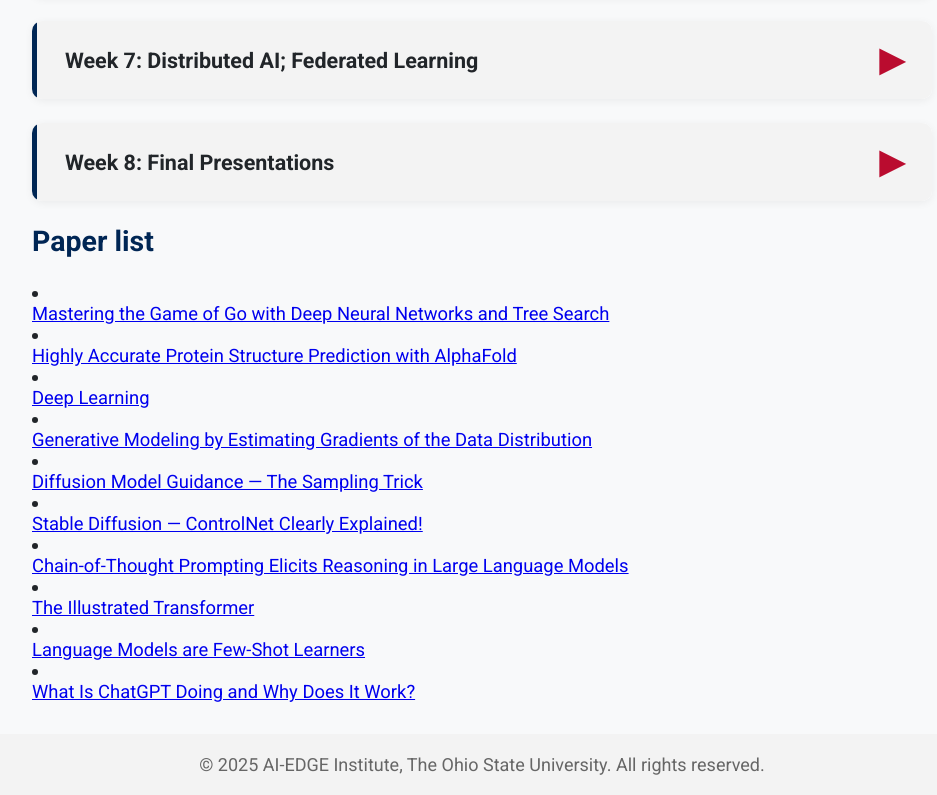
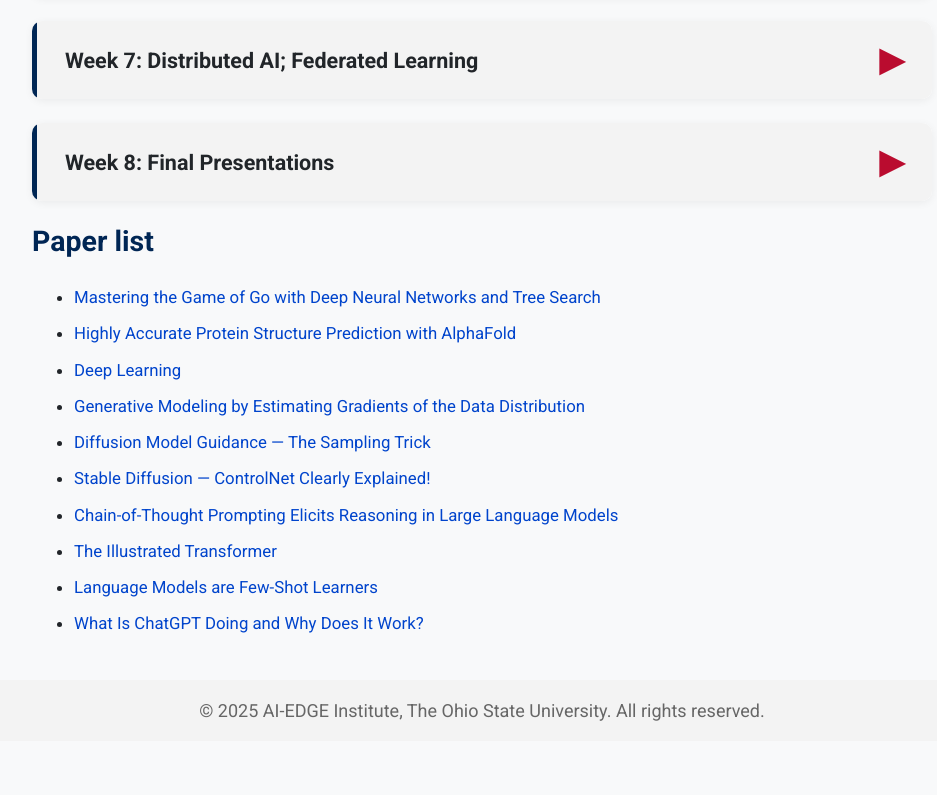
Before and after one commit to REU-AI-EDGE-OSU/REU-AI-EDGE-OSU.github.io, a plain HTML site: page lectures.html in a window 1280 px wide. Shown: the part 1418-2213 px from the top of the page, without its empty margins (158-1095 px from the left). After the commit the page ends 2159 px from the top, so only its background shows below. Drawn offline with Linux system fonts and the light colour scheme.

Commit message:
[update] refinement for paper list

```diff
--- a/lectures.html
+++ b/lectures.html
@@ -187,6 +187,28 @@
 		    text-align: left;
 		  }
 		}
+
+        .paper-list {
+            list-style-type: disc;
+            padding-left: 20px;
+            line-height: 1.8;
+            font-size: 1.05rem;
+        }
+
+        .paper-list li {
+            margin-bottom: 6px;
+        }
+
+        .paper-list a {
+            color: #0044cc;
+            text-decoration: none;
+            transition: color 0.2s ease-in-out;
+        }
+
+        .paper-list a:hover {
+            color: #d23669;
+            text-decoration: underline;
+        }
     </style>
 </head>
 <body>
@@ -463,6 +485,7 @@
                 </div>
             </div>
             <h2>Paper list</h2>
+            <ul class="paper-list">
                 <li class="guidelines-item">
                         <div><a href="https://papoef.wordpress.com/wp-content/uploads/2016/05/nature16961-copy.pdf" target="_blank">Mastering the Game of Go with Deep Neural Networks and Tree Search</a></div>
                     </li>
@@ -472,7 +495,7 @@
                 <li class="guidelines-item">
                         <div><a href="https://www.nature.com/articles/nature14539" target="_blank">Deep Learning</a></div>
                     </li>
-		<li class="guidelines-item">
+		        <li class="guidelines-item">
                         <div><a href="https://yang-song.net/blog/2021/score/" target="_blank">Generative Modeling by Estimating Gradients of the Data Distribution</a></div>
                     </li>
                 <li class="guidelines-item">
@@ -481,7 +504,7 @@
                 <li class="guidelines-item">
                         <div><a href="https://medium.com/@steinsfu/stable-diffusion-controlnet-clearly-explained-f86092b62c89" target="_blank">Stable Diffusion — ControlNet Clearly Explained!</a></div>
                     </li>
-		<li class="guidelines-item">
+		        <li class="guidelines-item">
                         <div><a href="https://proceedings.neurips.cc/paper_files/paper/2022/file/9d5609613524ecf4f15af0f7b31abca4-Paper-Conference.pdf" target="_blank">Chain-of-Thought Prompting Elicits Reasoning in Large Language Models</a></div>
                     </li>
                 <li class="guidelines-item">
@@ -490,9 +513,10 @@
                 <li class="guidelines-item">
                         <div><a href="https://arxiv.org/pdf/2005.14165" target="_blank">Language Models are Few-Shot Learners</a></div>
                     </li>
-		<li class="guidelines-item">
+		        <li class="guidelines-item">
                         <div><a href="https://writings.stephenwolfram.com/2023/02/what-is-chatgpt-doing-and-why-does-it-work/" target="_blank">What Is ChatGPT Doing and Why Does It Work?</a></div>
                     </li>
+            </ul>
         </div>
     </div>
     <footer>
```
